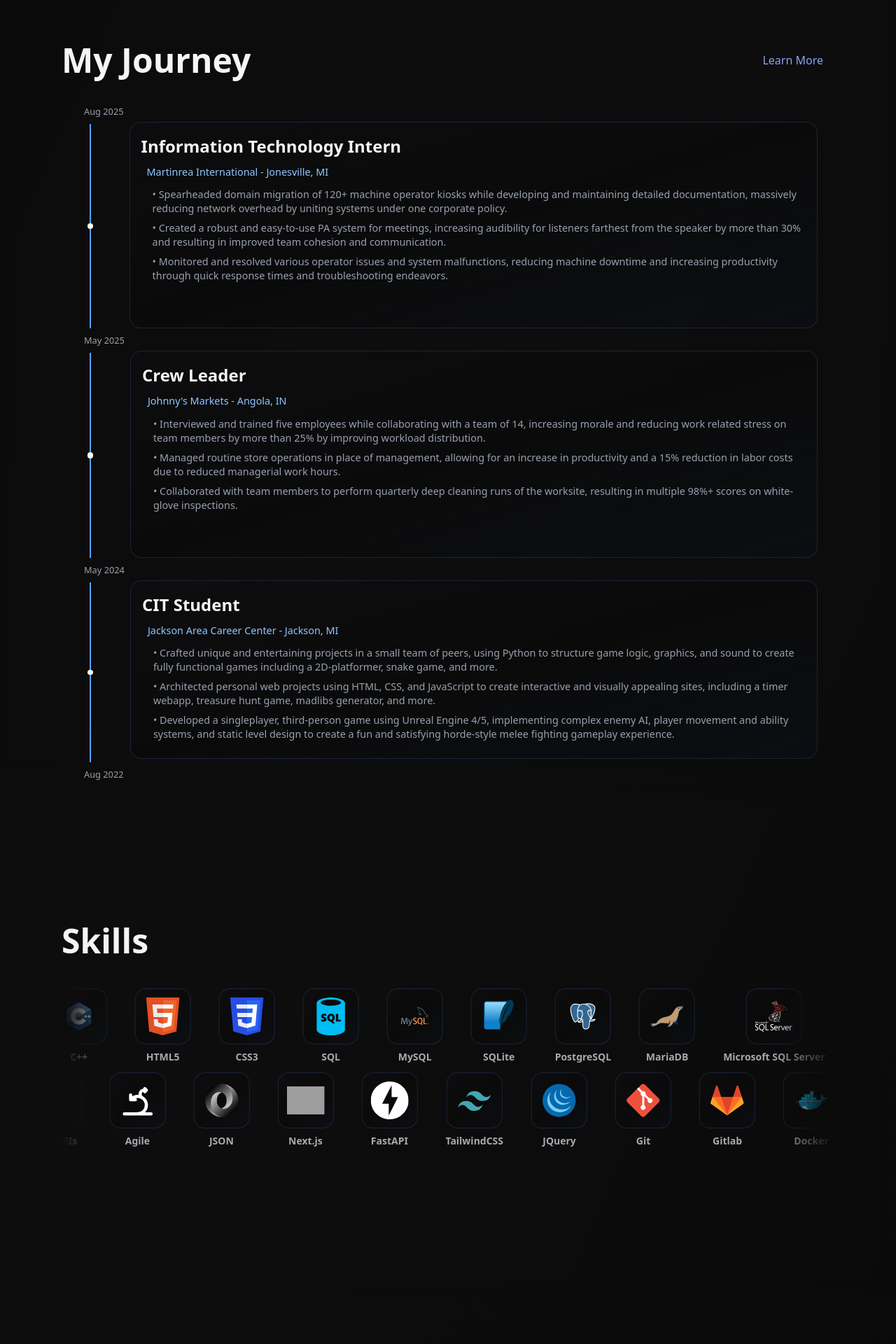
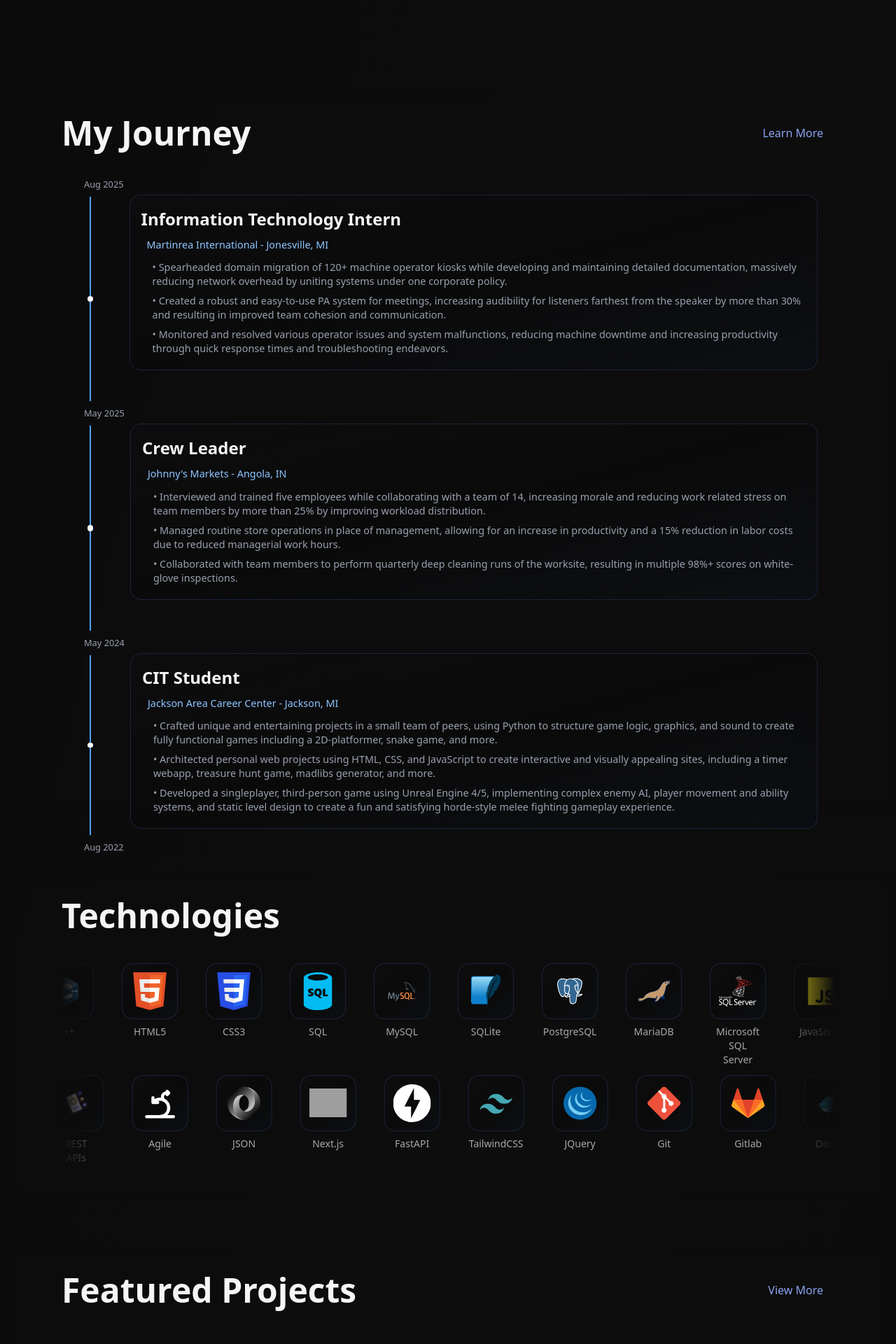
Before and after one commit to JDubbs89/SWE-Portfolio, a Next.js app: page /home in a window 1280 px wide. Shown: the part 860-2780 px from the top of the page at 70% size. Built offline with nearby package versions, Linux system fonts and the light colour scheme; grey boxes are pictures that could not be loaded.

Commit message:
Formatting sections, section text, project cards, etc.

```diff
--- a/app/(site)/home/page.tsx
+++ b/app/(site)/home/page.tsx
@@ -4,6 +4,7 @@ import BaseSection from "@components/sections/baseSection";
 import BioSection from "@components/sections/bioSection";
 import SkillSection from "@components/sections/skillSection";
 import WrkExpSection from "@components/sections/workExpSection";
+import ProjectExpSection from "@components/sections/projectExpSection";
 
 export const metadata: Metadata = {
   title: "Home",
@@ -11,10 +12,11 @@ export const metadata: Metadata = {
 
 export default function Home() {
   return (
-    <div>
+    <div className="flex flex-col gap-5">
       <BioSection/>
       <WrkExpSection/>
       <SkillSection/>
+      <ProjectExpSection/>
 
     </div>
   )
--- /dev/null
+++ b/app/_components/containers/default/projectContainer.tsx
@@ -0,0 +1,38 @@
+import Image from "next/image";
+
+type ContainerProps = {
+    creationDate?: string;
+    projectTitle?: string;
+    projectType?: string;
+    techStack?: string;
+    bullets?: string[];
+    imageUrl?: string;
+    last?: boolean;
+    reverse?: boolean;
+}
+
+export default function ProjectContainer(
+    { creationDate = "May 2025", projectTitle = "Senior Thing Doer", projectType = "Company Inc", techStack = "Jackson, MI",
+        bullets = ["Spearheaded complicated project involving keywords, buzzwords, and skills for a 76% increase in productivity, usefulness, and things getting done, by increasing the number of things done per hour to over 6."],
+        imageUrl = "/assets/images/homepage.png", last = false, reverse = false
+    }: ContainerProps
+){
+    return (
+        <div className={`project-timeline-container`}>
+            <div className="project-card">
+            <Image src={imageUrl} alt={`${projectTitle} thumbnail`} width={1600} height={900} className={`project-card-image ${last ? "mb-10" : ""}`}/>
+            <div className="m-4">
+                <div className="project-card-title">{projectTitle}</div>
+                <div className="project-card-org-title">{projectType} - {techStack}</div>
+                    <div className="project-card-bullet-list">
+                        {bullets.map((bullet, index) => (
+                            <div key={index} className="project-card-bullet">
+                                • {bullet}
+                            </div>
+                        ))}
+                    </div>
+            </div>
+            </div>
+        </div>
+    )
+}
--- a/app/_components/sections/bioSection.tsx
+++ b/app/_components/sections/bioSection.tsx
@@ -3,7 +3,7 @@ import Image from "next/image";
 
 export default function BioSection (){
   return (
-    <BaseSection className="flex justify-center base-section">
+    <BaseSection className="bio-section">
       <div className="content-wrapper-px bio-wrapper">
         <div className="content-wrapper-px flex flex-col gap-2">
           <div className="bio-header">
--- a/app/_components/sections/projectExpSection.tsx
+++ b/app/_components/sections/projectExpSection.tsx
@@ -1,14 +1,44 @@
 import BaseSection from "./baseSection";
-import PositionContainer from "@components/containers/default/positionContainer";
+import ProjectContainer from "@components/containers/default/projectContainer";
+import Link from "next/link";
 import Image from "next/image";
 
 export default function ProjectExpSection(){
     return(
-        <BaseSection className="flex justify-center my-5">
-            <div className="flex flex-col w-fit h-full justify-between"> {/* col container for containers */}
-                <PositionContainer/>
-                <PositionContainer/>
-                <PositionContainer/>
+        <BaseSection className="project-section base-section">
+            <div className="content-wrapper mb-10 h-full">
+                <div className="flex justify-between w-full flex-wrap">
+                    <div className="section-title-text">Featured Projects</div>
+                    <Link href={"projects"} className="ghost-button my-auto text-[clamp(0.6rem,1rem,1rem)] whitespace-nowrap font-normal">
+                        View More
+                    </Link>
+                </div>
+                <div className="timeline-container content-wrapper-px"> {/* col container for containers */}
+                    <ProjectContainer
+                        projectTitle="Community Minecraft Server"
+                        projectType="Oracle Cloud Server Instance"
+                        techStack="Jackson, MI"
+                        bullets={["Crafted unique and entertaining projects in a small team of peers, using Python to structure game logic, graphics, and sound to create fully functional games including a 2D-platformer, snake game, and more.",
+                            "Architected personal web projects using HTML, CSS, and JavaScript to create interactive and visually appealing sites, including a timer webapp, treasure hunt game, madlibs generator, and more.",
+                            "Developed a singleplayer, third-person game using Unreal Engine 4/5, implementing complex enemy AI, player movement and ability systems, and static level design to create a fun and satisfying horde-style melee fighting gameplay experience."]}
+                    />
+                    <ProjectContainer
+                        projectTitle="Game Session Manager"
+                        projectType="Microservice"
+                        techStack="Python, FastAPI, PostgreSQL, Docker"
+                        bullets={["Crafted unique and entertaining projects in a small team of peers, using Python to structure game logic, graphics, and sound to create fully functional games including a 2D-platformer, snake game, and more.",
+                            "Architected personal web projects using HTML, CSS, and JavaScript to create interactive and visually appealing sites, including a timer webapp, treasure hunt game, madlibs generator, and more.",
+                            "Developed a singleplayer, third-person game using Unreal Engine 4/5, implementing complex enemy AI, player movement and ability systems, and static level design to create a fun and satisfying horde-style melee fighting gameplay experience."]}
+                    />
+                    <ProjectContainer
+                        projectTitle="Grace Church Website Revamp"
+                        projectType="Jackson Area Career Center"
+                        techStack="Jackson, MI"
+                        bullets={["Crafted unique and entertaining projects in a small team of peers, using Python to structure game logic, graphics, and sound to create fully functional games including a 2D-platformer, snake game, and more.",
+                            "Architected personal web projects using HTML, CSS, and JavaScript to create interactive and visually appealing sites, including a timer webapp, treasure hunt game, madlibs generator, and more.",
+                            "Developed a singleplayer, third-person game using Unreal Engine 4/5, implementing complex enemy AI, player movement and ability systems, and static level design to create a fun and satisfying horde-style melee fighting gameplay experience."]}
+                    />
+                </div>
             </div>
         </BaseSection>
     )
--- a/app/_components/sections/skillSection.tsx
+++ b/app/_components/sections/skillSection.tsx
@@ -39,8 +39,10 @@ export default function SkillSection() {
     ];
         return (
         <section id="skills" className="skill-section base-section">
-            <div className="text-[clamp(1.25rem,3rem,3rem)] font-bold whitespace-nowrap content-wrapper">Skills
-            <SkillCarousel categories={skillCategories}/></div>
+            <div className="content-wrapper">
+                <div className="section-title-text">Technologies</div>
+                <SkillCarousel categories={skillCategories}/>
+            </div>
         </section>
     )
 }
--- a/app/_components/sections/workExpSection.tsx
+++ b/app/_components/sections/workExpSection.tsx
@@ -5,11 +5,11 @@ import Image from "next/image";
 
 export default function WrkExpSection(){
     return(
-        <BaseSection className="flex justify-center base-section">
+        <BaseSection className="work-section base-section">
 
-            <div className="content-wrapper my-5">
-                <div className="flex justify-between text-[clamp(1.25rem,3rem,3rem)] font-bold whitespace-nowrap">
-                    My Journey
+            <div className="content-wrapper">
+                <div className="flex justify-between w-full flex-wrap">
+                    <div className="section-title-text">My Journey</div>
                     <Link href={"about"} className="ghost-button my-auto text-[clamp(0.6rem,1rem,1rem)] whitespace-nowrap font-normal">
                         Learn More
                     </Link>
--- a/app/globals.css
+++ b/app/globals.css
@@ -185,6 +185,10 @@ html::-webkit-scrollbar, body::-webkit-scrollbar {
     @apply  max-w-[min(90vw,72rem)] px-[clamp(1rem,4vw,1.5rem)] mx-auto;
 }
 
+.bio-section {
+    @apply flex justify-center h-screen;
+}
+
 .hero-spacer {
     @apply h-full;
 }
@@ -199,15 +203,25 @@ html::-webkit-scrollbar, body::-webkit-scrollbar {
 
 
 .bio-wrapper {
-    @apply flex flex-row gap-5 pr-5 h-[clamp(60vh,75vh,80vh)];
+    @apply flex flex-row gap-5 pr-5 h-full;
 }
 
 @media (max-width: 1120px) {
+    .bio-section {
+        @apply h-fit mb-20;
+    }
     .bio-wrapper {
-        @apply flex flex-col items-center text-left;
+        @apply flex items-center flex-col-reverse text-left mx-0 w-full h-fit;
+    }
+
+    .bio-header {
+        @apply h-[50vh];
+    }
+    .bio-caption {
+        @apply my-5;
     }
     .hero-image {
-        @apply opacity-0 h-0 w-0 border-0;
+        @apply opacity-100 m-0 w-full h-[40vh] object-center;
     }
 }
 
@@ -365,7 +379,7 @@ html::-webkit-scrollbar, body::-webkit-scrollbar {
 
 /* Demo specific styles */
 .base-section {
-    @apply p-[clamp(1rem,3vw,1.5rem)] my-[clamp(1.5rem,0.5vh,2rem)] backdrop-blur;
+    @apply my-[clamp(1.5rem,0.5vh,2rem)] gap-5 backdrop-blur;
 }
 
 .base-section-style {
@@ -383,11 +397,11 @@ html::-webkit-scrollbar, body::-webkit-scrollbar {
 /* Enhanced responsive utilities */
 @media (max-width: 1120px) {
     .content-wrapper {
-        @apply px-4;
+        @apply px-0 mx-0 block justify-center;
     }
 
     .base-section {
-        @apply p-4;
+        @apply mx-4;
     }
 
     .nav-button-container {
@@ -439,7 +453,15 @@ html::-webkit-scrollbar, body::-webkit-scrollbar {
   @apply overflow-hidden mt-auto mb-auto rounded-full object-scale-down border-2 ring-3 ring-blue-100/10 text-blue-400 transition-all duration-300 flex-shrink-0;
 }
 
+.section-title-text {
+    @apply text-[clamp(1.25rem,3rem,3rem)] font-bold whitespace-nowrap;
+}
+
+
 @media (max-width: 1120px) {
+    .section-title-text {
+        @apply text-[10vw];
+    }
     .profile {
         @apply w-full;
     }
@@ -483,7 +505,7 @@ html::-webkit-scrollbar, body::-webkit-scrollbar {
 }
 
 .skill-section {
-    @apply relative w-auto h-[clamp(70vh,90vh,90vh)] flex flex-col justify-center font-light;
+    @apply relative w-auto h-[clamp(40vh,full,fit)] flex flex-col justify-center font-light;
 }
 
 .carousel-item {
@@ -588,6 +610,9 @@ html::-webkit-scrollbar, body::-webkit-scrollbar {
 
 }
 
+.work-section {
+    @apply flex justify-center h-[clamp(80vh,90vh,fit)] mb-10;
+}
 .timeline-container {
     @apply flex flex-col w-fit h-full mt-5 justify-between;
 }
@@ -596,7 +621,7 @@ html::-webkit-scrollbar, body::-webkit-scrollbar {
     @apply flex flex-row my-0 py-0 h-full w-fit;
 }
 .position-card {
-    @apply w-full ml-2 mt-8 p-4 bg-gradient-to-br from-[rgba(15,15,20,0.4)] via-[rgba(10,10,10,0.8)] to-[rgba(5,41,158,0.05)] border border-[rgba(83,134,228,0.2)] rounded-[clamp(0.75rem,2vw,1rem)]  transition-all duration-300 ease-in-out;
+    @apply w-full h-fit ml-2 mt-8 p-4 bg-gradient-to-br from-[rgba(15,15,20,0.4)] via-[rgba(10,10,10,0.8)] to-[rgba(5,41,158,0.05)] border border-[rgba(83,134,228,0.2)] rounded-[clamp(0.75rem,2vw,1rem)]  transition-all duration-300 ease-in-out;
 }
 
 .position-card:hover {
@@ -612,12 +637,86 @@ html::-webkit-scrollbar, body::-webkit-scrollbar {
 }
 
 .position-card-bullet-list {
-    @apply flex flex-col ml-4 mt-3 gap-1 text-[clamp(0.70rem,0.9rem,0.9rem)]/5 font-light text-gray-400;
+    @apply relative flex flex-col ml-4 mt-3 gap-1 text-[clamp(0.70rem,0.9rem,0.9rem)]/5 font-light text-gray-400 transition-all duration-300 ease-in-out;
 }
 
 .position-card-bullet {
-    @apply mb-1;
+    @apply mb-1 transition-all duration-300 ease-in-out;
 }
+
+@media (max-width: 1120px) {
+    .position-card-bullet-list{
+        @apply h-auto -translate-y-full m-0 p-0 overflow-hidden;
+    }
+    .position-card-bullet {
+        @apply opacity-0 h-0 p-0 m-0;
+    }
+}
+
+/* Project Styles */
+
+.project-section {
+    @apply flex justify-center h-[clamp(80vh,90vh,fit)];
+}
+
+.project-timeline-container {
+    @apply flex flex-row my-0 py-0 gap-0 h-fit w-fit;
+}
+
+.project-timeline-container-r {
+    @apply flex flex-row-reverse my-0 py-0 h-full w-fit;
+}
+
+.project-card {
+    @apply w-full h-fit mt-8 p-0 bg-gradient-to-br from-[rgba(15,15,20,0.4)] via-[rgba(10,10,10,0.8)] to-[rgba(5,41,158,0.05)] border border-[rgba(83,134,228,0.2)] rounded-r-[clamp(0.75rem,2vw,1rem)]  transition-all duration-300 ease-in-out;
+}
+
+.project-card:hover {
+    @apply border-blue-400 shadow-lg scale-99 shadow-white/15;
+}
+
+.project-card:hover .project-card-image {
+    @apply filter brightness-75 blur-[0.05rem];
+}
+
+.project-card-image {
+    @apply w-full max-h-140 mb-4 mt-0 mx-0 p-0 bg-gradient-to-br from-[rgba(15,15,20,0.4)] via-[rgba(10,10,10,0.8)] to-[rgba(5,41,158,0.05)] border border-b-[rgba(83,134,228,0.2)] rounded-tl-[clamp(0.75rem,2vw,1rem)] rounded-tr-[clamp(0.75rem,2vw,1rem)]  transition-all duration-300 ease-in-out object-cover object-center;
+}
+
+.project-card-title {
+    @apply text-[clamp(1.25rem,1.5rem,1.5rem)] font-semibold mb-2;
+}
+
+.project-card-org-title {
+    @apply ml-2 mt-2 mb-1 text-[clamp(0.70rem,0.9rem,0.9rem)] font-medium text-blue-300;
+}
+
+.project-card-bullet-list {
+    @apply relative flex flex-col ml-4 mt-3 gap-1 text-[clamp(0.70rem,0.9rem,0.9rem)]/5 font-light text-gray-400 transition-all duration-300 ease-in-out;
+}
+
+.project-card-bullet {
+    @apply mb-1 transition-all duration-300 ease-in-out;
+}
+
+@media (max-width: 1120px) {
+    .project-card-bullet-list{
+        @apply h-auto -translate-y-full m-0 p-0 overflow-hidden;
+    }
+    .project-card-bullet {
+        @apply opacity-0 h-0 p-0 m-0;
+    }
+}
+
+
+
+
+
+
+
+
+
+
 
 @keyframes scrollSkills {
   from {
@@ -631,13 +730,13 @@ html::-webkit-scrollbar, body::-webkit-scrollbar {
 @keyframes fadeIn {
   from {
     opacity: 0;
-    transform: translateY(1%) translateX(0.5%);
+    transform: translateY(1%);
  }
   to {
     opacity: 1;
-    transform: translateY(0%) translateX(0%);
+    transform: translateY(0%);
 }
 }
 .animate-fadeIn {
-  animation: fadeIn 0.5s ease-in;
+  animation: fadeIn 0.35s ease-out;
 }
```
Also changed, not shown: public/assets/images/homepage.png (added).
